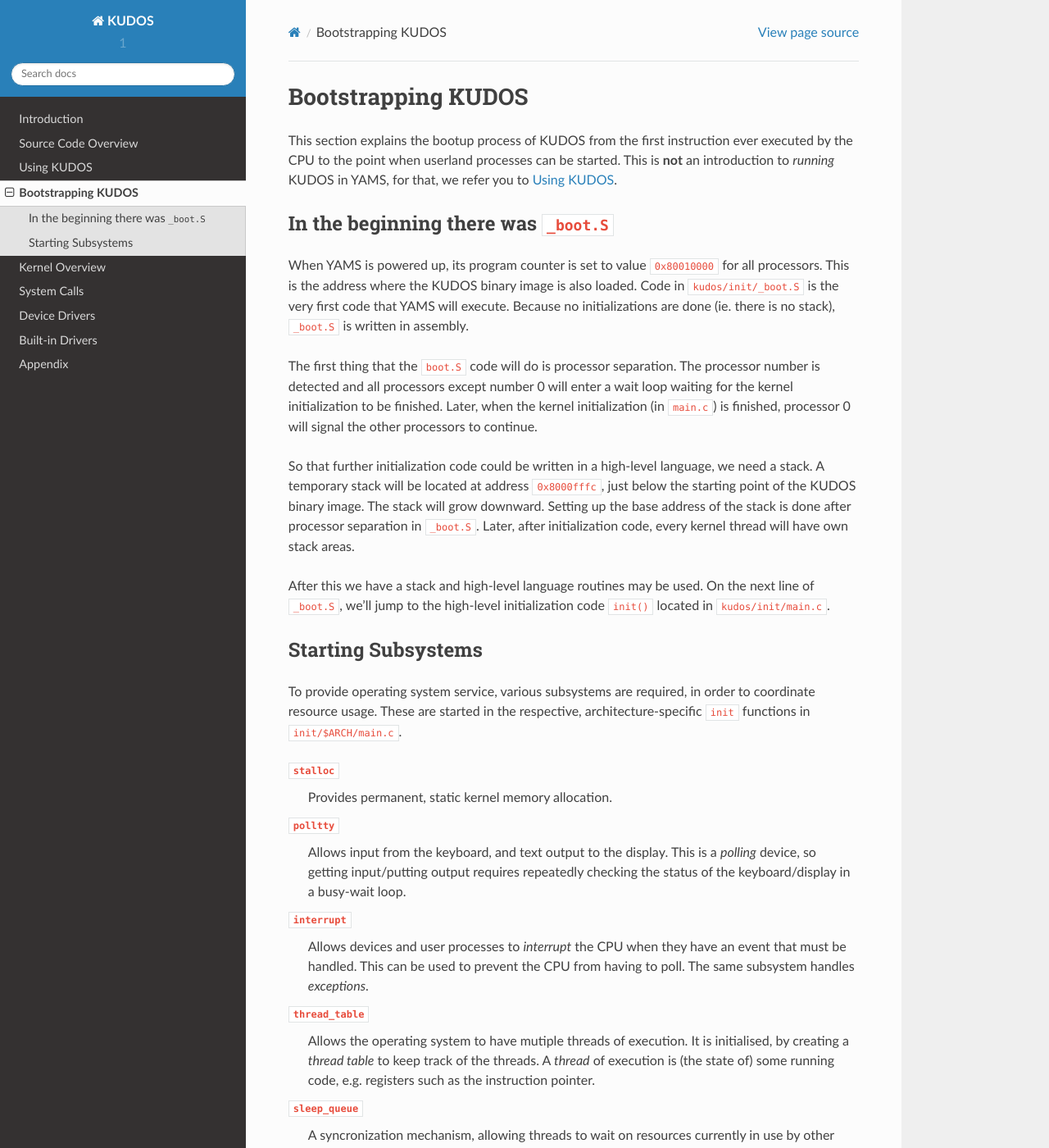
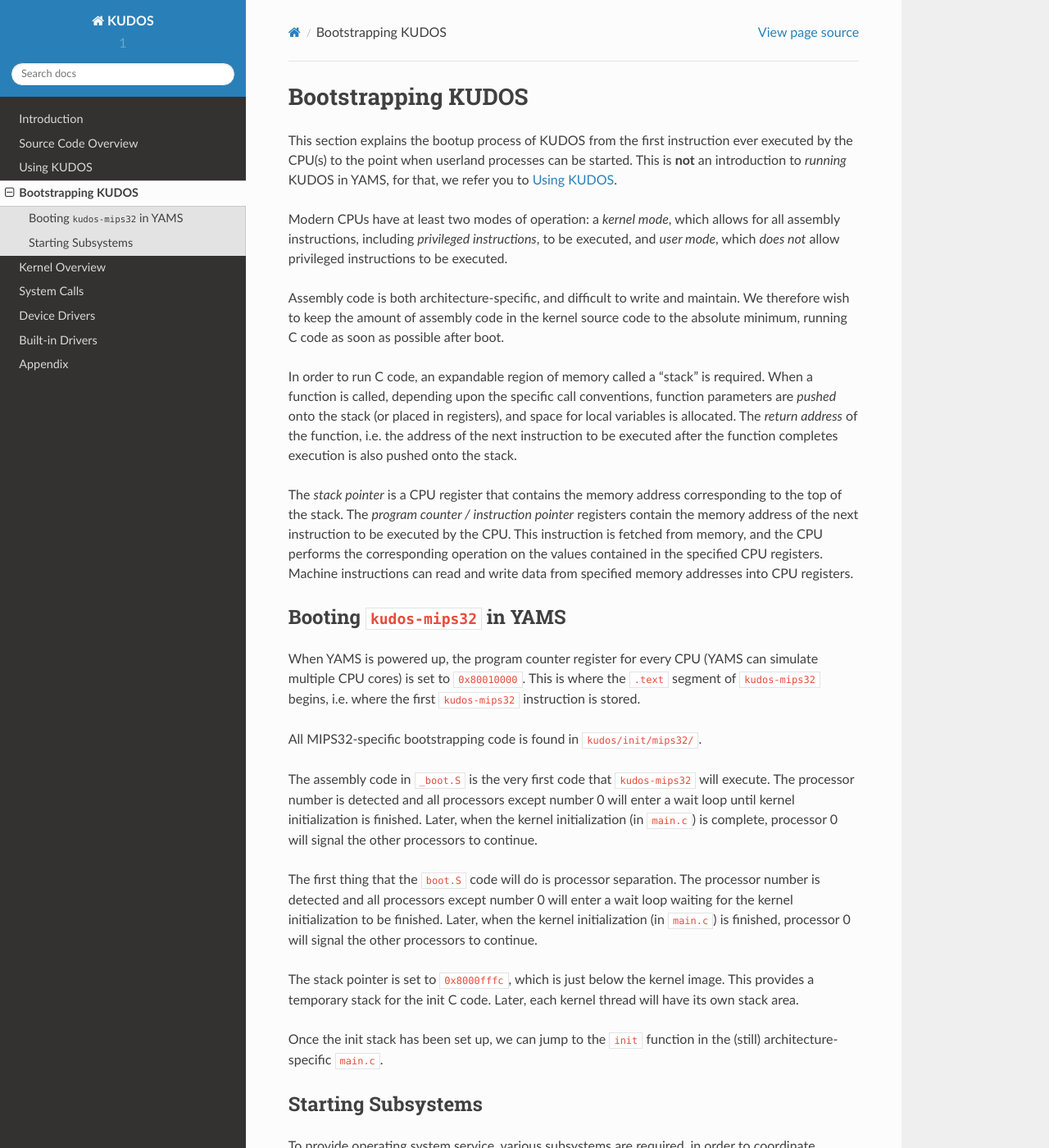
Before and after one commit to DIKU-EDU/kudos, a Sphinx documentation site: the page built from docs/bootstrapping-kudos.rst, in a window 1280 px wide and 1400 px high. Shown: the whole window at 82% size. Built offline with Sphinx 7.4.7 and the Read the Docs theme 2.0.0, drawn with Linux system fonts in a browser that asks for light colours; pages that are not in the unit, such as notebooks, are missing from menus.

Commit message:
architecture fixups

```diff
--- a/docs/bootstrapping-kudos.rst
+++ b/docs/bootstrapping-kudos.rst
@@ -2,18 +2,50 @@
 ===================
 
 This section explains the bootup process of KUDOS from the first instruction
-ever executed by the CPU to the point when userland processes can be started.
-This is **not** an introduction to *running* KUDOS in YAMS, for that, we refer
-you to :doc:`using-kudos`.
+ever executed by the CPU(s) to the point when userland processes can be
+started.  This is **not** an introduction to *running* KUDOS in YAMS, for that,
+we refer you to :doc:`using-kudos`.
 
-In the beginning there was ``_boot.S``
---------------------------------------
+Modern CPUs have at least two modes of operation: a *kernel mode*, which allows
+for all assembly instructions, including *privileged instructions*, to be
+executed, and *user mode*, which *does not* allow privileged instructions to be
+executed.
 
-When YAMS is powered up, its program counter is set to value ``0x80010000`` for
-all processors. This is the address where the KUDOS binary image is also
-loaded. Code in ``kudos/init/_boot.S`` is the very first code that YAMS will
-execute.  Because no initializations are done (ie. there is no stack),
-``_boot.S`` is written in assembly.
+Assembly code is both architecture-specific, and difficult to write and
+maintain. We therefore wish to keep the amount of assembly code in the kernel
+source code to the absolute minimum, running C code as soon as possible after
+boot.
+
+In order to run C code, an expandable region of memory called a "stack" is
+required. When a function is called, depending upon the specific call
+conventions, function parameters are *pushed* onto the stack (or placed in
+registers), and space for local variables is allocated. The *return address* of
+the function, i.e. the address of the next instruction to be executed after the
+function completes execution is also pushed onto the stack.
+
+The *stack pointer* is a CPU register that contains the memory address
+corresponding to the top of the stack. The *program counter / instruction
+pointer* registers contain the memory address of the next instruction to be
+executed by the CPU. This instruction is fetched from memory, and the CPU
+performs the corresponding operation on the values contained in the specified
+CPU registers. Machine instructions can read and write data from specified
+memory addresses into CPU registers.
+
+Booting ``kudos-mips32`` in YAMS
+--------------------------------
+
+When YAMS is powered up, the program counter register for every CPU (YAMS can
+simulate multiple CPU cores) is set to ``0x80010000``. This is where the
+``.text`` segment of ``kudos-mips32`` begins, i.e. where the first
+``kudos-mips32`` instruction is stored.
+
+All MIPS32-specific bootstrapping code is found in ``kudos/init/mips32/``.
+
+The assembly code in ``_boot.S`` is the very first code that ``kudos-mips32``
+will execute. The processor number is detected and all processors except number
+0 will enter a wait loop until kernel initialization is finished. Later, when
+the kernel initialization (in ``main.c``) is complete, processor 0 will signal
+the other processors to continue.
 
 The first thing that the ``boot.S`` code will do is processor separation. The
 processor number is detected and all processors except number 0 will enter a
@@ -21,16 +53,12 @@
 kernel initialization (in ``main.c``) is finished, processor 0 will signal the
 other processors to continue.
 
-So that further initialization code could be written in a high-level language,
-we need a stack. A temporary stack will be located at address ``0x8000fffc``,
-just below the starting point of the KUDOS binary image. The stack will grow
-downward. Setting up the base address of the stack is done after processor
-separation in ``_boot.S``. Later, after initialization code, every kernel
-thread will have own stack areas.
+The stack pointer is set to ``0x8000fffc``, which is just below the kernel
+image. This provides a temporary stack for the init C code. Later, each kernel
+thread will have its own stack area.
 
-After this we have a stack and high-level language routines may be used. On the
-next line of ``_boot.S``, we’ll jump to the high-level initialization code
-``init()`` located in ``kudos/init/main.c``.
+Once the init stack has been set up, we can jump to the ``init`` function in
+the (still) architecture-specific ``main.c``.
 
 Starting Subsystems
 -------------------
```
